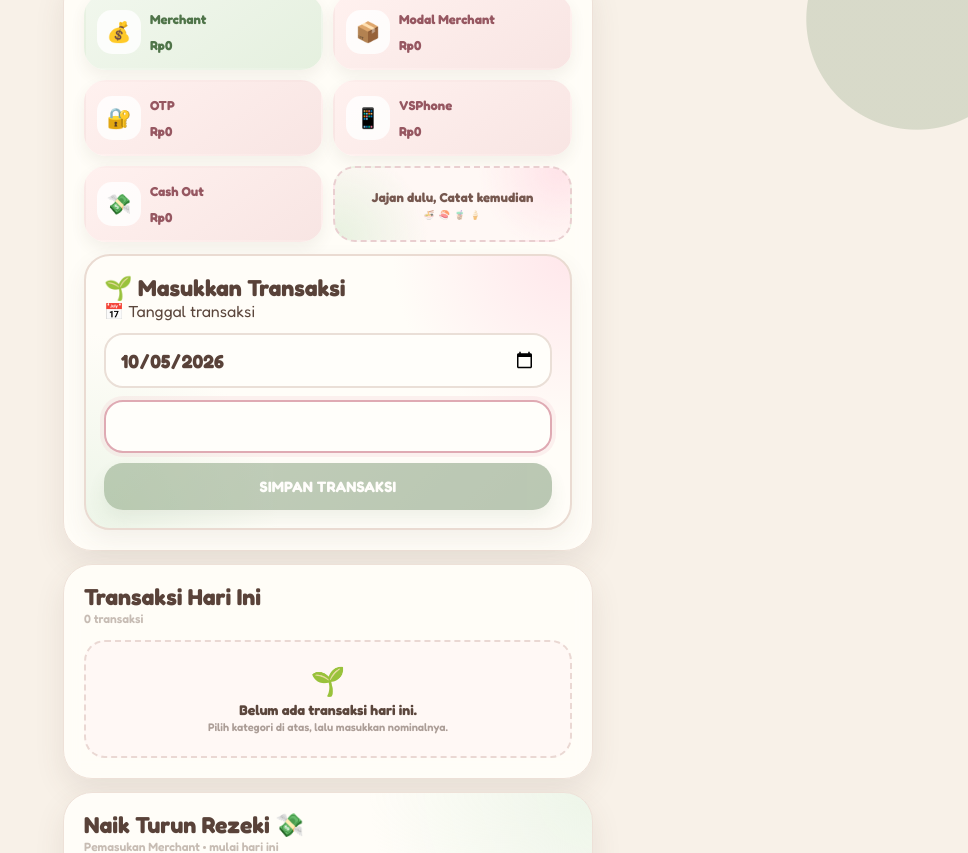
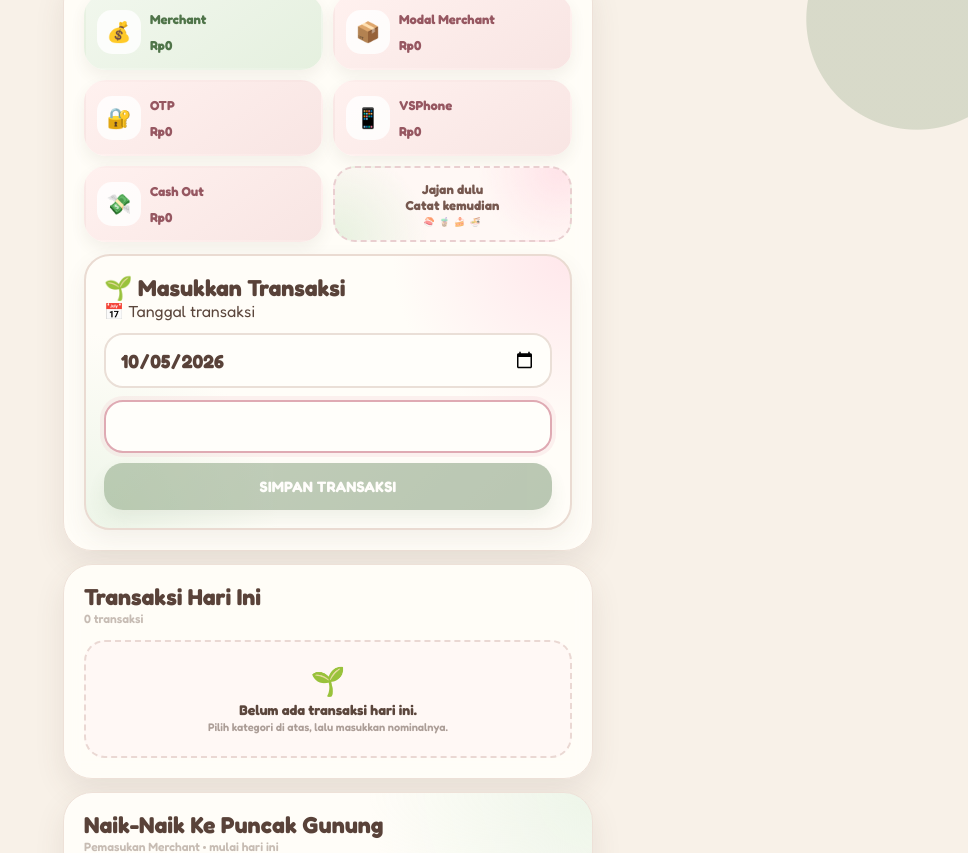
Before and after one commit to wdne054/Catatan-Keuangan, a Next.js app: page / in a window 1280 px wide. Shown: the part 432-1285 px from the top of the page, without its empty margins (312-1280 px from the left). Built offline with nearby package versions, Linux system fonts and the light colour scheme.

Commit message:
Polish catatan keuangan final labels

```diff
--- a/app/page.tsx
+++ b/app/page.tsx
@@ -600,11 +600,11 @@ export default function Home() {
 
           <div className="category-decoration" aria-hidden="true">
             <div className="category-decoration-art">
-              <span>🍜</span><span>🍣</span><span>🧋</span><span>🍦</span>
+              <span>🍣</span><span>🧋</span><span>🍰</span><span>🍜</span>
             </div>
             <div className="category-decoration-copy">
-              <strong>Jajan dulu, Catat kemudian</strong>
-              <small>🍜 🍣 🧋 🍦</small>
+              <strong>Jajan dulu<br />Catat kemudian</strong>
+              <small>🍣 🧋 🍰 🍜</small>
             </div>
           </div>
         </div>
@@ -760,7 +760,7 @@ export default function Home() {
       <section className="chart-card">
         <div className="section-title">
           <div>
-            <h2>Naik Turun Rezeki 💸</h2>
+            <h2>Naik-Naik Ke Puncak Gunung</h2>
             <p>Pemasukan Merchant • mulai hari ini</p>
           </div>
         </div>
```
